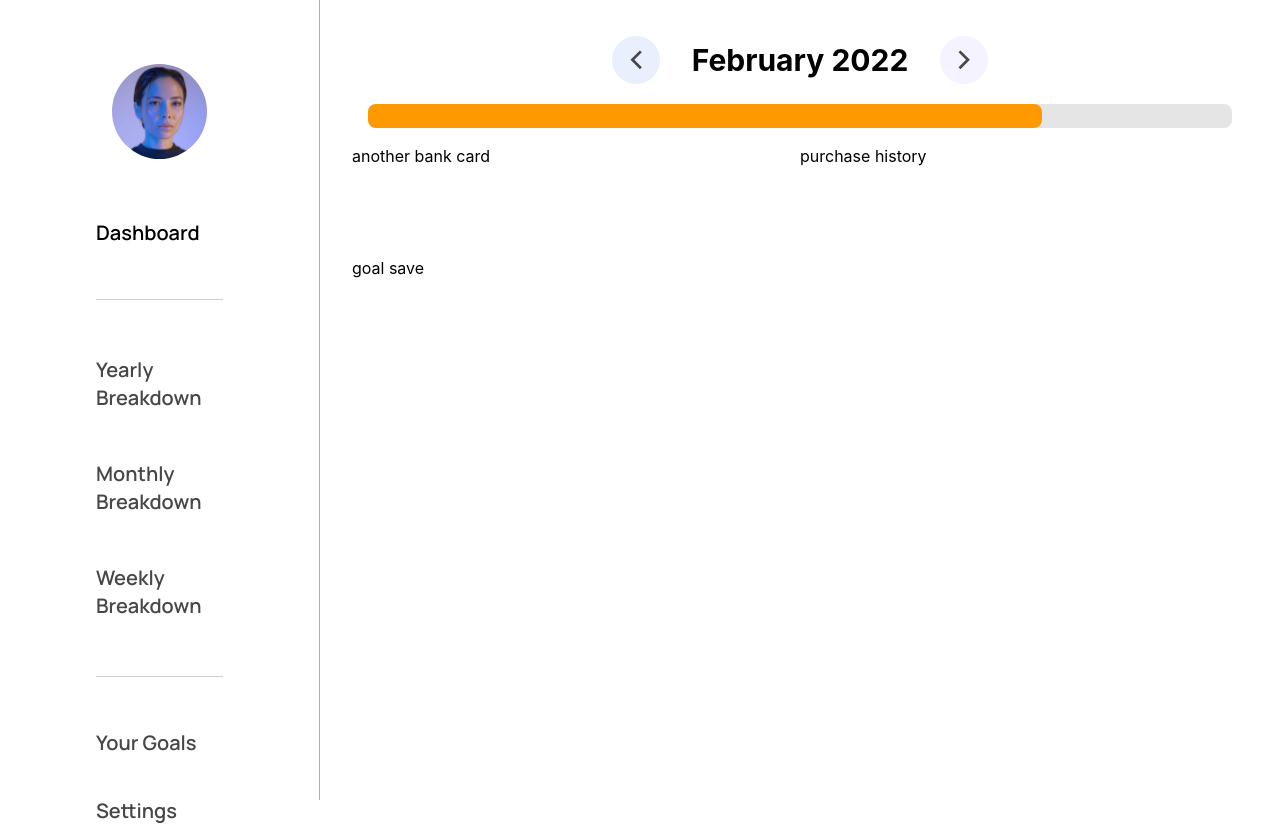
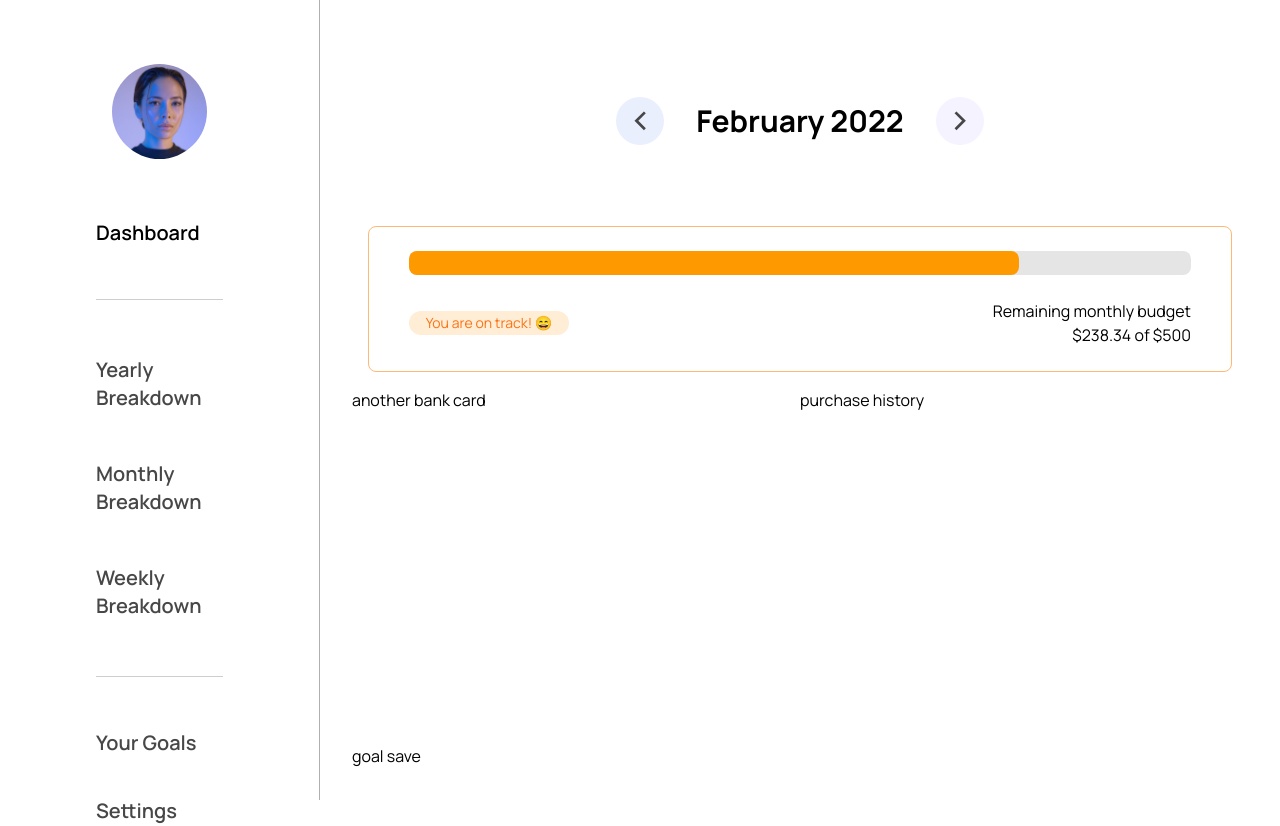
Before and after one commit to anyuan-chen/perdiem, a Next.js app: page /day/2022-01-29 in a window 1280 px wide. Shown: the top 826 px of the page. Before the commit the page ends 800 px from the top, so only its background shows below. Built offline with nearby package versions, Linux system fonts and the light colour scheme.

Commit message:
Add happy message

```diff
--- a/pages/day/[day].js
+++ b/pages/day/[day].js
@@ -35,8 +35,19 @@ export default function Day({ day }) {
           </motion.button>
         </header>
         <div className="col-span-2 bg-white p-4">
-          <div className="grid">
-            <CompletionBar percentage={78} color="#ff9900" />
+          <div className="grid bg-white border-orange-300 rounded-lg border p-6 px-10 grid-rows-2 grid-cols-2">
+            <div className="col-span-2">
+              <CompletionBar percentage={78} color="#ff9900" />
+            </div>
+            <div className="grid items-center">
+              <p className="text-orange-500 text-sm bg-orange-100 w-40 text-center p-1 py-0.5 rounded-xl">
+                You are on track! 😄
+              </p>
+            </div>
+            <div className="flex flex-col items-end">
+              <p>Remaining monthly budget</p>
+              <p>$238.34 of $500</p>
+            </div>
           </div>
         </div>
         <div className="row-span-2">another bank card</div>
@@ -47,6 +58,9 @@ export default function Day({ day }) {
           .container {
             margin-left: 25vw;
             width: 75vw;
+          }
+          * {
+            font-family: "Manrope", sans-serif;
           }
         `}</style>
       </div>
```
